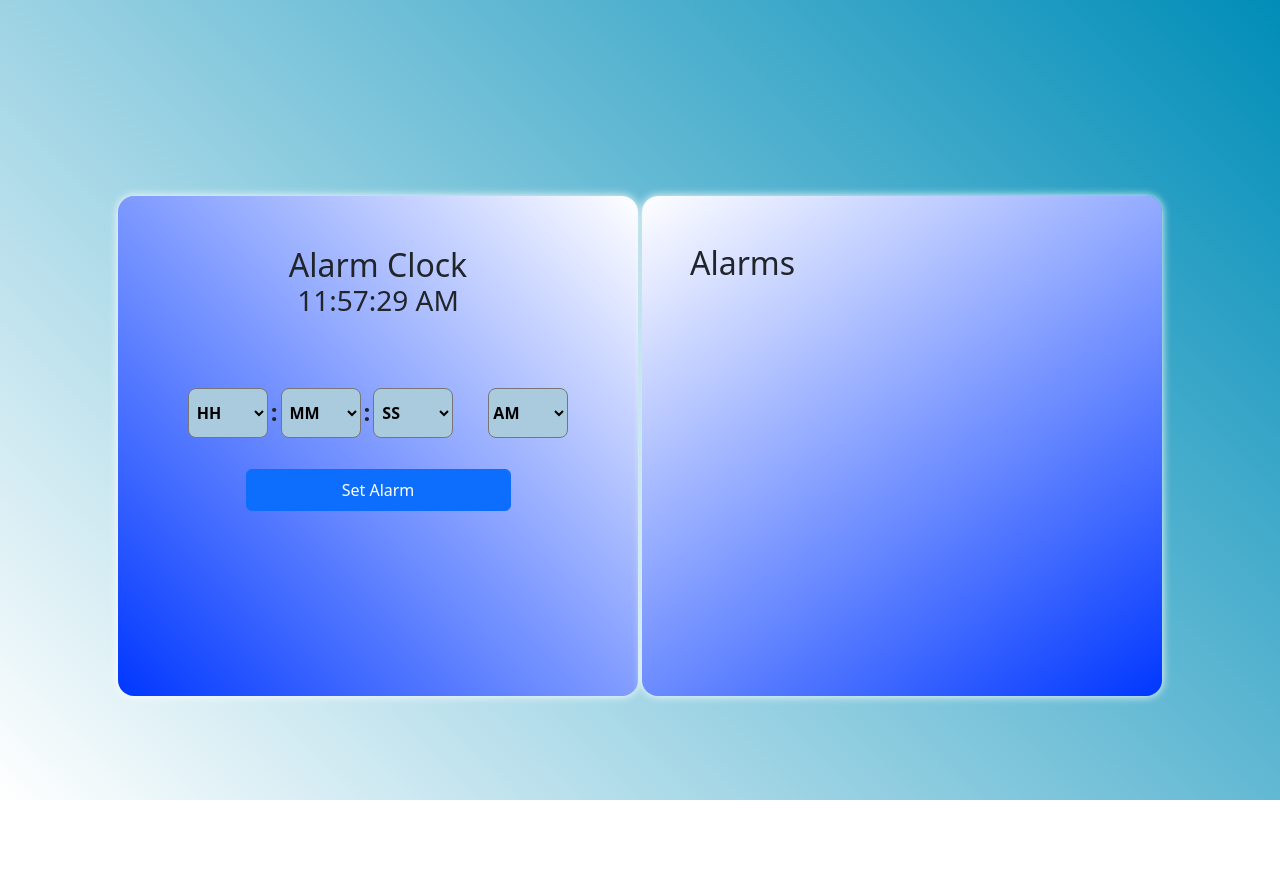
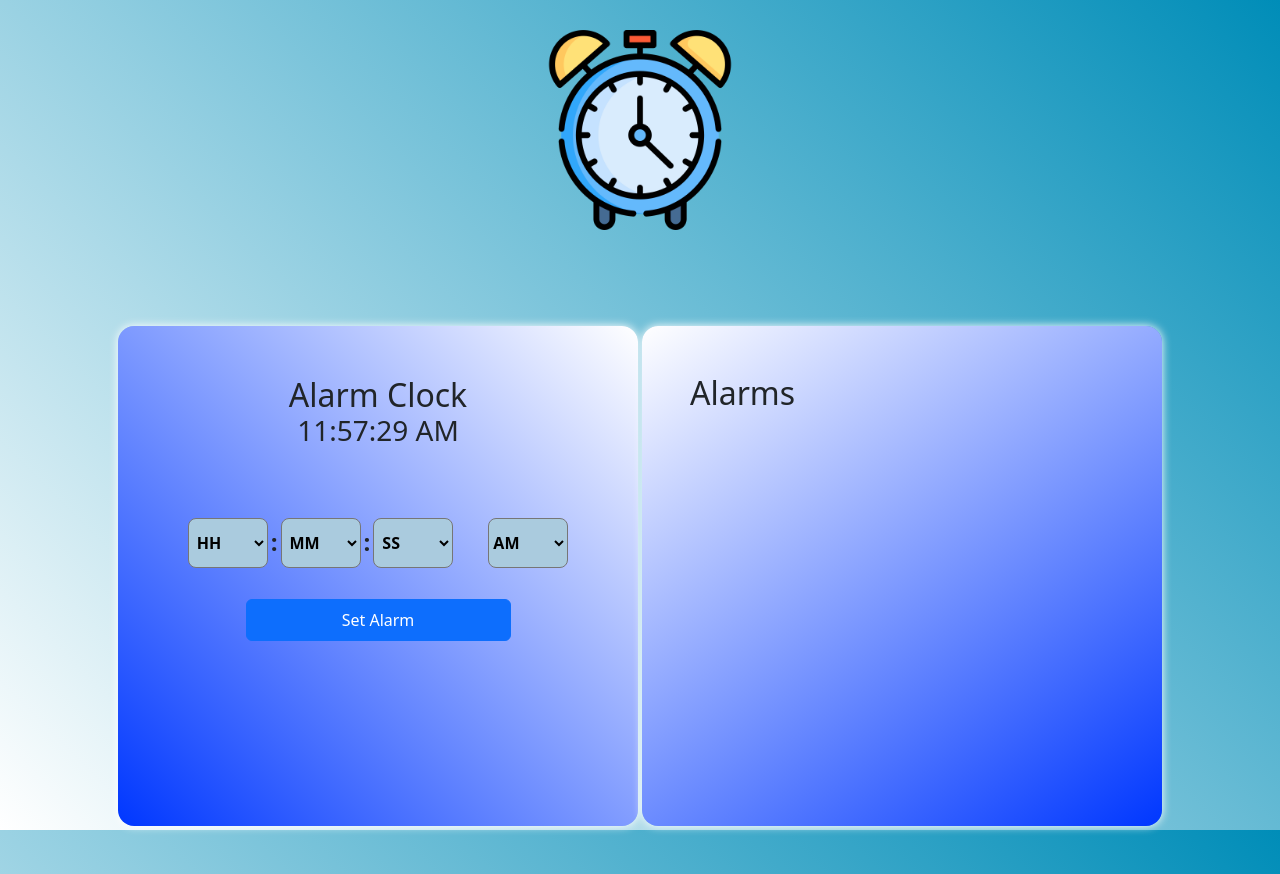
Before and after one commit to rockysingh9431/Alarm-Clock-CN-Assignment, a plain HTML site: page index.html in a window 1280 px wide. Before the commit the page ends 800 px from the top, so only its background shows below. Drawn offline with nearby package versions, Linux system fonts and the light colour scheme.

Commit message:
added logo

```diff
--- a/index.html
+++ b/index.html
@@ -18,6 +18,9 @@
     <link href="style.css" rel="stylesheet" />
   </head>
   <body>
+    <div class="alarm-image">
+      <img src="alarm-clock.png" alt="clock" />
+    </div>
     <div class="container d-flex justify-content-between mt-5 p-5">
       <div class="header">
         <div class="alarm-clock-container">
--- a/style.css
+++ b/style.css
@@ -7,9 +7,17 @@
   font-size: 1rem;
 }
 body {
-  padding-top: 100px;
   height: 100vh;
   background: linear-gradient(45deg, rgb(255, 255, 255), rgb(0, 141, 184));
+}
+.alarm-image {
+  margin-top: 30px;
+  display: flex;
+  justify-content: center;
+}
+.alarm-image > img {
+  height: 200px;
+  width: 200px;
 }
 .header {
   display: flex;
```
Also changed, not shown: Screenshot 2024-06-02 154223.png (deleted), alarm-clock.png (added), alarm_clock.png (added), 1 other file.
